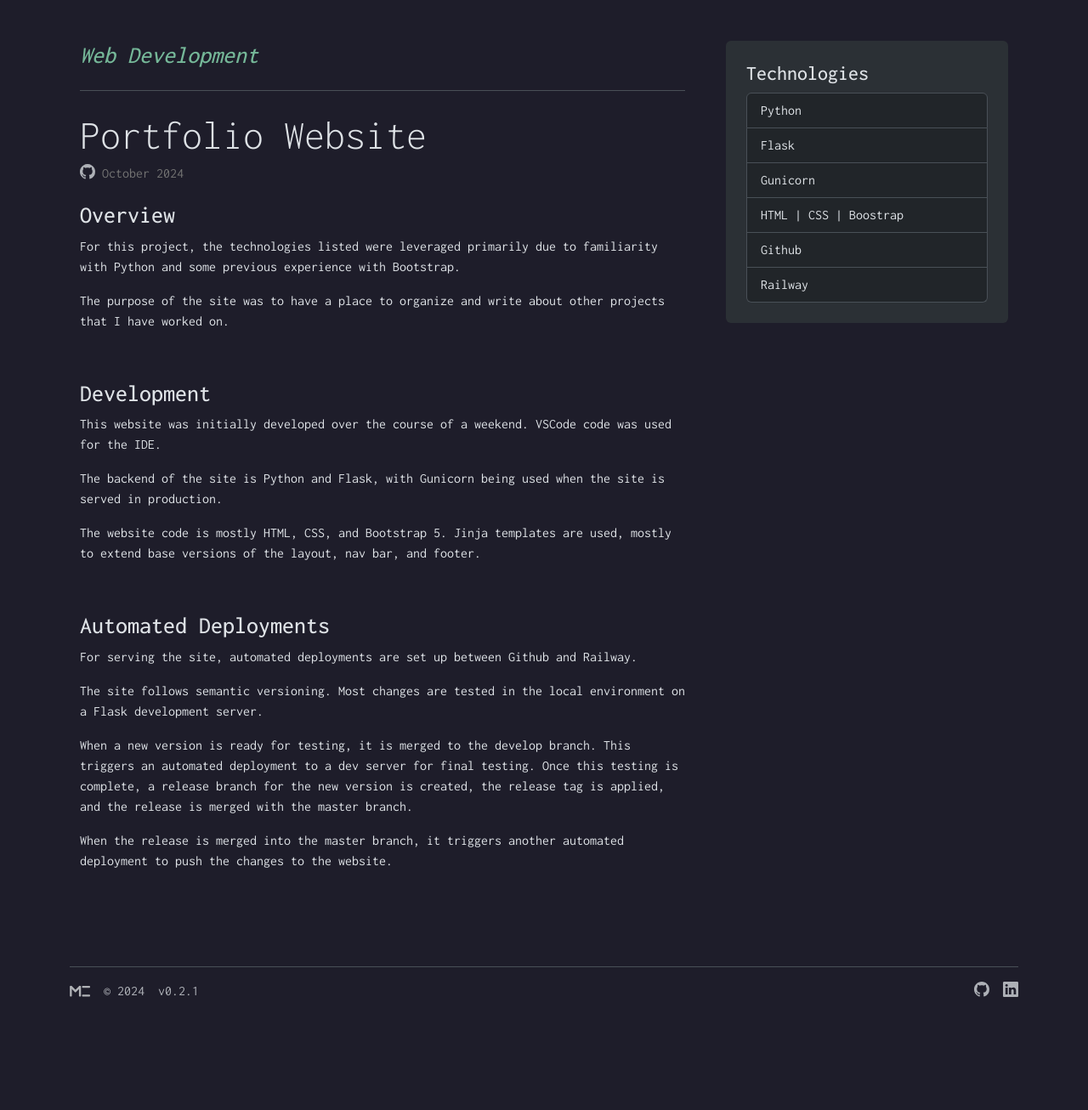
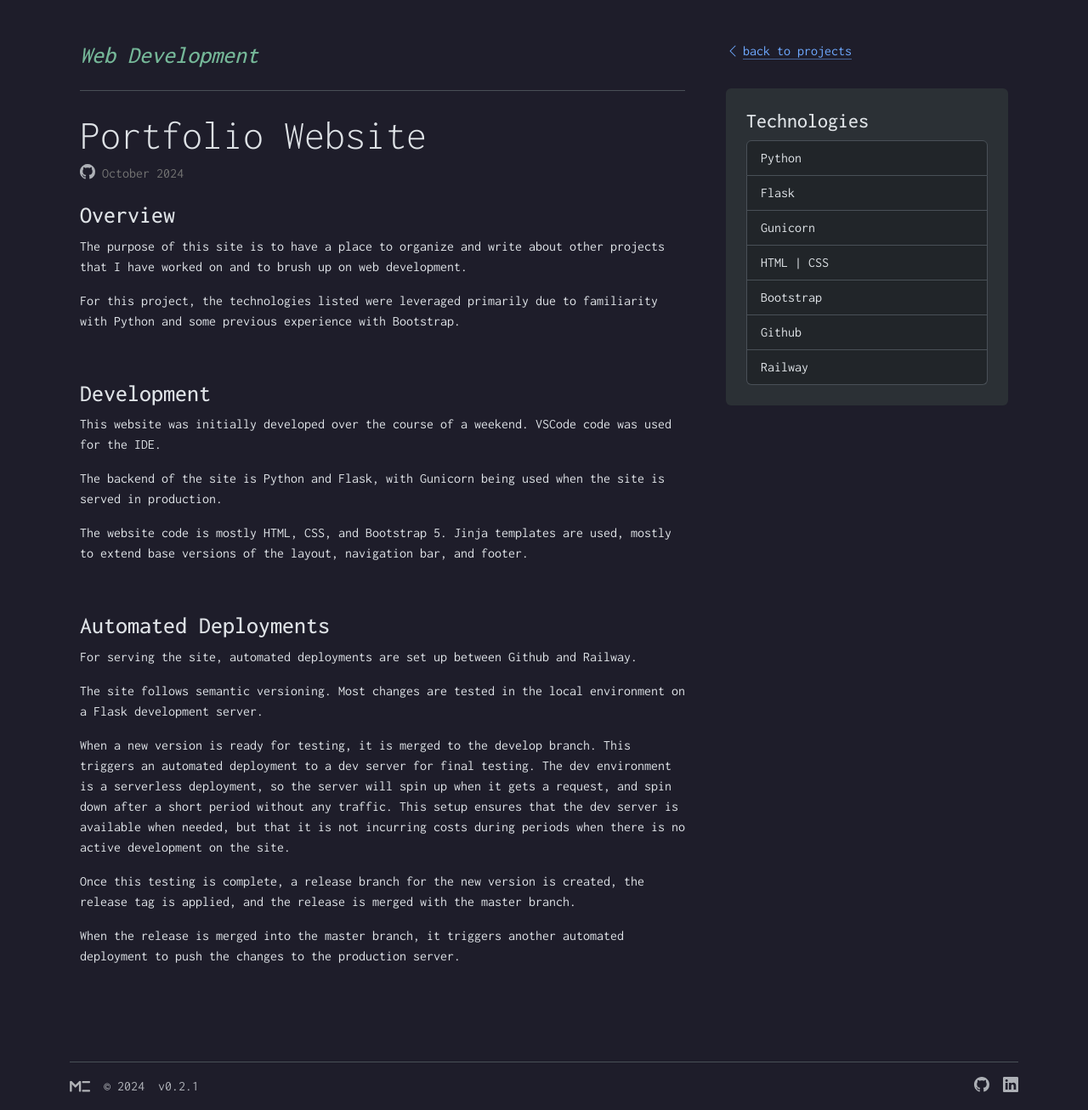
Before and after one commit to mbcollins2/portfolio, a Flask app: page /projects/portfolio-website in a window 1280 px wide. Shown: the part 58-1364 px from the top of the page at 85% size. Before the commit the page ends 1231 px from the top, so only its background shows below. Run offline with Flask 3, Linux system fonts and the light colour scheme.

Commit message:
Small updates to projects pages and home page

```diff
--- a/src/portfolio/static/style.css
+++ b/src/portfolio/static/style.css
@@ -3,7 +3,7 @@ body {
     display: flex;
     flex-direction: column;
     min-height: 100vh;
-    background: #1e1d2a;
+    background: #1E1D2A;
 }
 
 body .content {
@@ -120,6 +120,12 @@ footer .release-link:hover::after {
     /* background: #3B3A49; */
     background: #2d2c38;
 }
+.project-box-outer {
+    transition: tranform ease 250ms;
+}
+.project-box-outer:hover {
+    transform: translate(0px, -2px);
+}
 
 .blog-post {
     margin-bottom: 4rem;
--- a/src/portfolio/templates/pages/home.html
+++ b/src/portfolio/templates/pages/home.html
@@ -23,7 +23,7 @@
             <a href="{{ url_for('projects') }}" rel="noopener noreferrer" style="text-decoration: none;">
               <span class="text-sm text-primary-emphasis hero-text-link">personal projects</span>
             </a>
-            that I've worked on and link to my
+            that I've worked on and get to my
             <a class="text-body-secondary" href="https://github.com/mbcollins2" target="_blank" rel="noopener noreferrer" style="text-decoration: none;">
               <svg xmlns="http://www.w3.org/2000/svg" width="18" height="18" fill="currentColor" class="bi" viewBox="0 0 16 16">
                   <path d="M8 0C3.58 0 0 3.58 0 8c0 3.54 2.29 6.53 5.47 7.59.4.07.55-.17.55-.38 0-.19-.01-.82-.01-1.49-2.01.37-2.53-.49-2.69-.94-.09-.23-.48-.94-.82-1.13-.28-.15-.68-.52-.01-.53.63-.01 1.08.58 1.23.82.72 1.21 1.87.87 2.33.66.07-.52.28-.87.51-1.07-1.78-.2-3.64-.89-3.64-3.95 0-.87.31-1.59.82-2.15-.08-.2-.36-1.02.08-2.12 0 0 .67-.21 2.2.82.64-.18 1.32-.27 2-.27s1.36.09 2 .27c1.53-1.04 2.2-.82 2.2-.82.44 1.1.16 1.92.08 2.12.51.56.82 1.27.82 2.15 0 3.07-1.87 3.75-3.65 3.95.29.25.54.73.54 1.48 0 1.07-.01 1.93-.01 2.2 0 .21.15.46.55.38A8.01 8.01 0 0 0 16 8c0-4.42-3.58-8-8-8"/>
--- a/src/portfolio/templates/pages/projects.html
+++ b/src/portfolio/templates/pages/projects.html
@@ -17,9 +17,9 @@
       <div class="row mb-2 py-4">
 
         <div class="col-md-6">
-          <div class="row g-0 border rounded overflow-hidden flex-md-row mb-4 shadow-sm h-md-250 position-relative">
+          <div class="row g-0 border rounded overflow-hidden flex-md-row mb-4 shadow-sm h-md-250 position-relative project-box-outer">
             <div class="col p-4 d-flex flex-column position-static project-box">
-              <strong class="d-inline-block mb-2 text-primary-emphasis">GenAI</strong>
+              <strong class="d-inline-block mb-2 text-primary-emphasis">Generative AI</strong>
               <h3 class="mb-0">Fantasy Football Power Rankings</h3>
               <div class="mb-1 text-body-secondary">2024</div>
               <p class="card-text mb-auto">Leveraging an LLM RAG architecture to generate weekly fantasy football power rankings.</p>
@@ -36,7 +36,7 @@
         </div>
 
         <div class="col-md-6">
-          <div class="row g-0 border rounded overflow-hidden flex-md-row mb-4 shadow-sm h-md-250 position-relative">
+          <div class="row g-0 border rounded overflow-hidden flex-md-row mb-4 shadow-sm h-md-250 position-relative  project-box-outer">
             <div class="col p-4 d-flex flex-column position-static project-box">
               <strong class="d-inline-block mb-2 text-success-emphasis">Web Development</strong>
               <h3 class="mb-0">Portfolio Website</h3>
--- a/src/portfolio/templates/pages/projects/portfolio_website.html
+++ b/src/portfolio/templates/pages/projects/portfolio_website.html
@@ -1,6 +1,7 @@
 {% extends 'base.html' %}
 
 {% block content %}
+
   <!-- Content -->
   <div class="content">
     <div class="container px-4 py-5">
@@ -8,7 +9,6 @@
 
         <!-- Project Details -->
         <div class="col-md-8">
-
           <h3 class="pb-4 mb-4 fst-italic border-bottom text-success-emphasis">
             Web Development
           </h3>
@@ -25,14 +25,14 @@
             </p>
 
             <h3 class="">Overview</h4>
+              <p>
+                The purpose of this site is to have a place to organize and write about
+                other projects that I have worked on and to brush up on web development.
+              </p>
             <p>
               For this project, the technologies listed were leveraged
               primarily due to familiarity with Python and some previous experience
               with Bootstrap.
-            </p>
-            <p>
-              The purpose of the site was to have a place to organize and write about
-              other projects that I have worked on.
             </p>
             <p>&nbsp;</p>
             <h3 class="">Development</h4>
@@ -46,7 +46,7 @@
             </p>
             <p>
               The website code is mostly HTML, CSS, and Bootstrap 5. Jinja templates are
-              used, mostly to extend base versions of the layout, nav bar, and footer.
+              used, mostly to extend base versions of the layout, navigation bar, and footer.
             </p>
             <p>&nbsp;</p>
             <h3 class="">Automated Deployments</h4>
@@ -60,13 +60,19 @@
             </p>
             <p>
               When a new version is ready for testing, it is merged to the develop branch.
-              This triggers an automated deployment to a dev server for final testing. Once this
-              testing is complete, a release branch for the new version is created, the release
-              tag is applied, and the release is merged with the master branch.
+              This triggers an automated deployment to a dev server for final testing. The dev
+              environment is a serverless deployment, so the server will spin up when it gets a
+              request, and spin down after a short period without any traffic. This setup ensures
+              that the dev server is available when needed, but that it is not incurring costs
+              during periods when there is no active development on the site.
+            </p>
+            <p>
+              Once this testing is complete, a release branch for the new version is created,
+              the release tag is applied, and the release is merged with the master branch.
             </p>
             <p>
               When the release is merged into the master branch, it triggers another automated
-              deployment to push the changes to the website.
+              deployment to push the changes to the production server.
             </p>
 
           </article>
@@ -76,13 +82,21 @@
         <!-- Project Technologies -->
         <div class="col-md-4">
           <div class="position-sticky" style="top: 2rem;">
+            <a href="/projects" class="icon-link gap-1 mb-2">
+              <svg xmlns="http://www.w3.org/2000/svg" width="16" height="16" fill="currentColor" class="bi bi-chevron-left" viewBox="0 0 16 16">
+                <path fill-rule="evenodd" d="M11.354 1.646a.5.5 0 0 1 0 .708L5.707 8l5.647 5.646a.5.5 0 0 1-.708.708l-6-6a.5.5 0 0 1 0-.708l6-6a.5.5 0 0 1 .708 0"/>
+              </svg>
+              back to projects
+            </a>
+            <br></br>
             <div class="p-4 mb-3 bg-body-tertiary rounded">
               <h4 class="">Technologies</h4>
               <ul class="list-group">
                 <li class="list-group-item">Python</li>
                 <li class="list-group-item">Flask</li>
                 <li class="list-group-item">Gunicorn</li>
-                <li class="list-group-item">HTML | CSS | Boostrap</li>
+                <li class="list-group-item">HTML | CSS</li>
+                <li class="list-group-item">Bootstrap</li>
                 <li class="list-group-item">Github</li>
                 <li class="list-group-item">Railway</li>
               </ul>
--- a/src/portfolio/templates/pages/projects/project_template.html
+++ b/src/portfolio/templates/pages/projects/project_template.html
@@ -1,6 +1,11 @@
 {% extends 'base.html' %}
 
 {% block content %}
+  <!-- Custom Images -->
+  <svg xmlns="http://www.w3.org/2000/svg" width="16" height="16" fill="currentColor" class="bi bi-chevron-left" viewBox="0 0 16 16">
+    <path fill-rule="evenodd" d="M11.354 1.646a.5.5 0 0 1 0 .708L5.707 8l5.647 5.646a.5.5 0 0 1-.708.708l-6-6a.5.5 0 0 1 0-.708l6-6a.5.5 0 0 1 .708 0"/>
+  </svg>
+
   <!-- Content -->
   <div class="content">
     <div class="container px-4 py-5">
```
